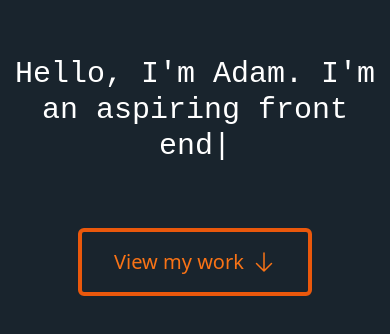
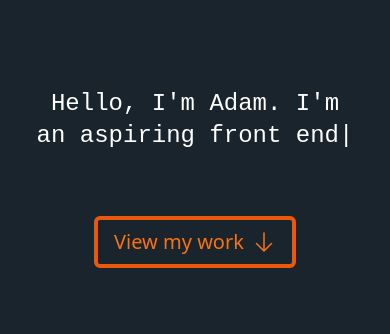
Before and after one commit to adenton50/Portfolio, a React (Vite) app: page / in a window 390 px wide. Shown: the part 168-502 px from the top of the page. Built offline with nearby package versions, Linux system fonts and the light colour scheme.

Commit message:
edit font size and px

```diff
--- a/src/Title.jsx
+++ b/src/Title.jsx
@@ -3,7 +3,7 @@ import { ReactTyped } from "react-typed";
 export default function Title() {
   return (
     <div>
-      <h1 className="text-white text-3xl md:text-5xl mb-16 text-center font-typewriter">
+      <h1 className="text-white text-2xl md:text-5xl mb-16 text-center font-typewriter">
         <ReactTyped
           strings={[
             "Hello, I'm <span>Adam</span>. I'm an aspiring front end developer.",
--- a/src/Welcome.jsx
+++ b/src/Welcome.jsx
@@ -3,11 +3,11 @@ import Title from "./Title";
 
 export default function Welcome({ setCurrentSection }) {
   return (
-    <div className="flex flex-col justify-center items-center mx-auto mt-56 md:mt-96">
+    <div className="flex flex-col justify-center items-center mx-auto mt-64 md:mt-96 px-8">
       <Title />
       <button
         type="button"
-        className="flex flex-row items-center gap-2 border-4 border-orange-600 rounded-md px-8 py-4 text-orange-500 text-xl hover:shadow-red-2xl transition-shadow duration-300"
+        className="flex flex-row items-center gap-2 border-4 border-orange-600 rounded-md px-4 py-2 md:px-8 md:py-4 text-orange-500 text-xl hover:shadow-red-2xl transition-shadow duration-300"
         onClick={() => {
           setCurrentSection("about");
         }}
```
